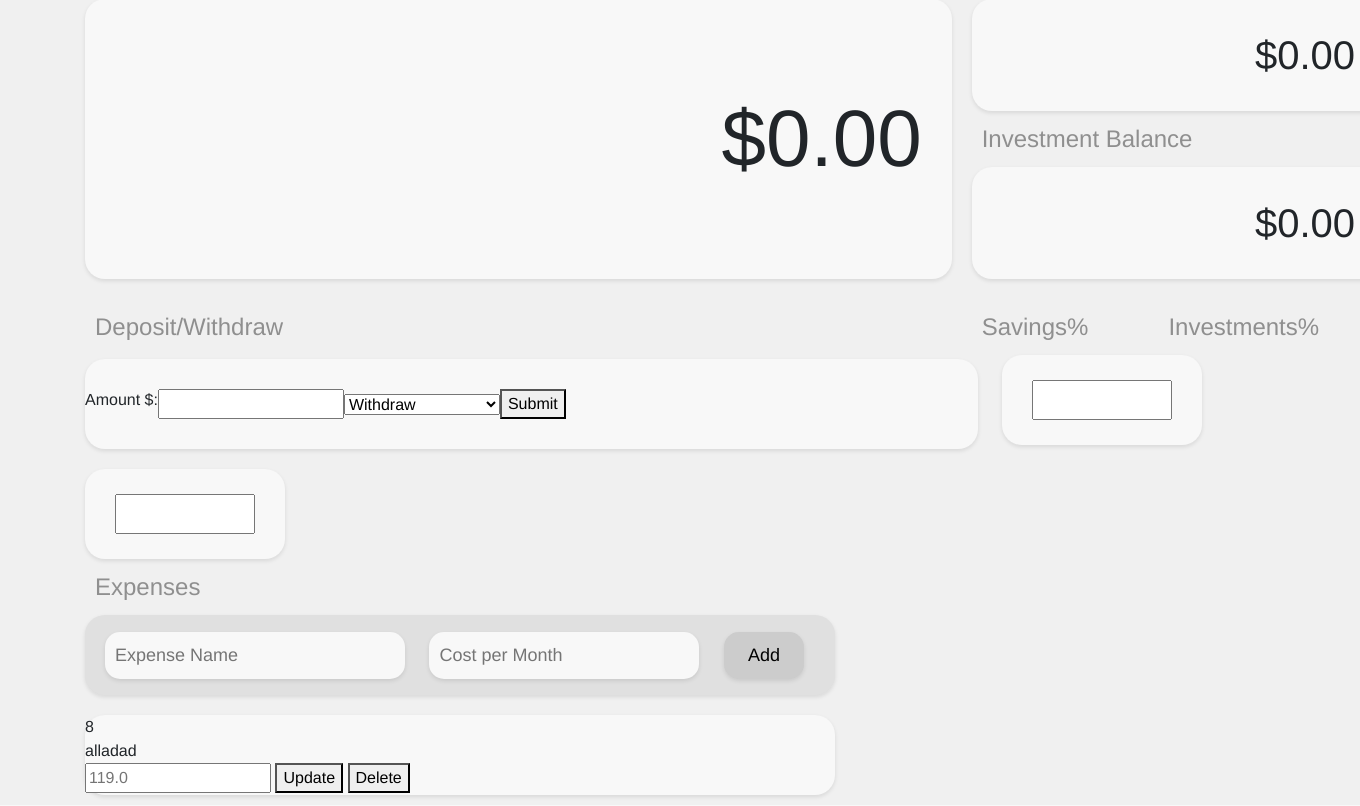
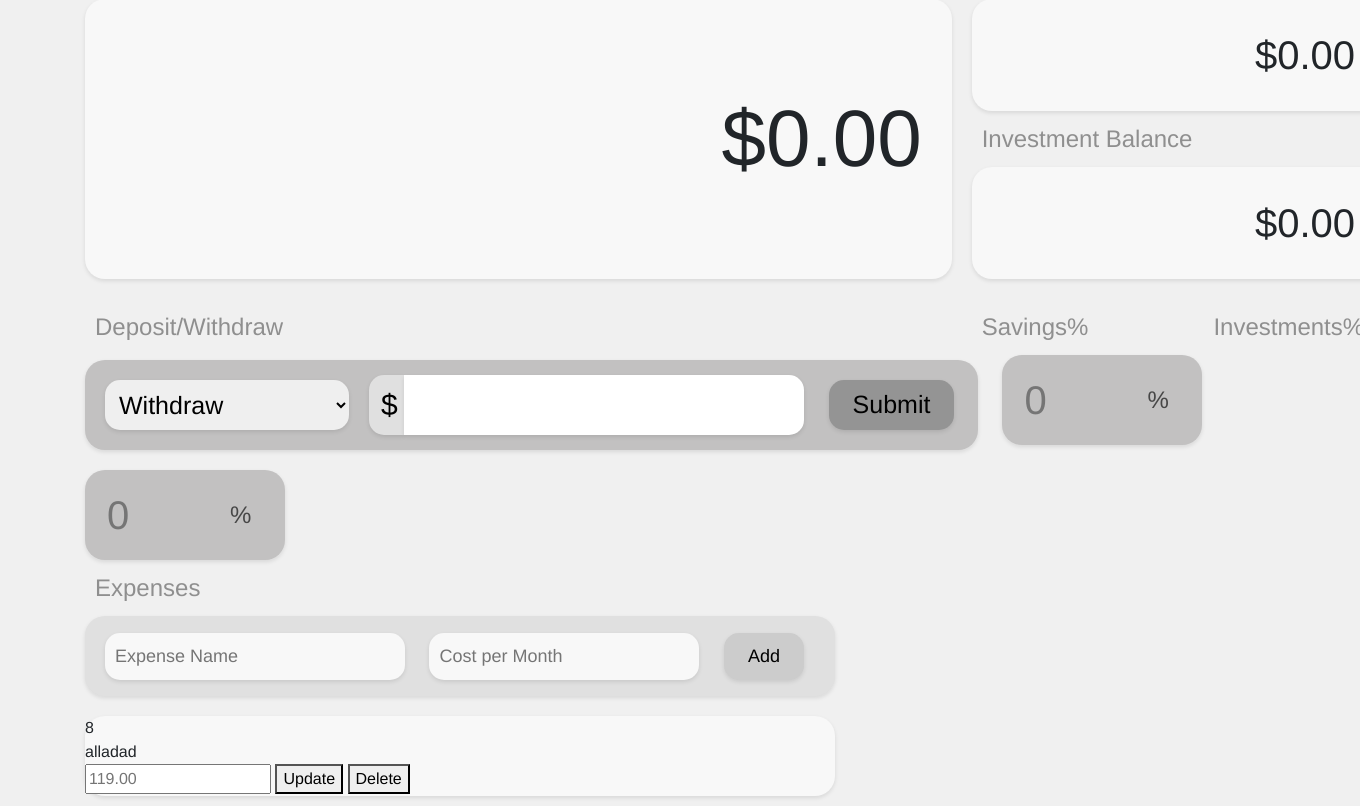
Before and after one commit to Allenreinoso28/budget-expense-tracker-python, a Flask app: page / in a window 1360 px wide; the page is wider, and only the part inside the window is pictured. Shown: the part 137-943 px from the top of that part. Run offline with Flask 3, Linux system fonts and the light colour scheme; data comes from the database, SQL or seed files in the repository; both versions use the stored data as it was after the commit; some libraries are stand-ins or nearby versions.

Commit message:
finishing css for input section

```diff
--- a/app.py
+++ b/app.py
@@ -12,9 +12,9 @@ def index():
     connection.close()
     return render_template('index.html', streams = streams, expenses = expenses)
 
-# @app.route('/transaction', methods=['POST'])
-# def edit_balance():
-#     hi
+@app.route('/transaction', methods=['POST'])
+def edit_balance():
+    hi
 
 @app.route('/add', methods=['POST'])
 def add_expense():
--- a/static/css/custom.css
+++ b/static/css/custom.css
@@ -63,25 +63,98 @@ body {
     display: inline-flex;
     margin: 10px;
     margin-right: 10px; /* Adjust margin as needed */
-    background-color: #f8f8f8;
+    background-color: #c2c1c1;
     border-radius: 20px;
     box-shadow: 0 2px 4px rgba(0, 0, 0, 0.1);
     justify-content: flex-start; /* Aligns items at the start */
     align-items: center; /* Aligns items vertically centered */
+    border-width: 0px;
+    border-color: #8f8f8f;
+    font-size: x-large;
+    outline: #8f8f8f;
+    color: #474747;
 
 }
 .inline-div.deposit{
     width: 893px;
     height: 90px;
+    align-content: center;
 }
+
+.deposit-input{
+    height: 60px;
+    border-color: #e0e0e0;
+    border: 0px;
+    box-shadow: 0 2px 4px rgba(0, 0, 0, 0.1);
+    border-top-right-radius: 15px;
+    border-bottom-right-radius: 15px;
+    padding-left: 10px;
+    font-size: 40px;
+    width: 400px;
+}
+
+.deposit-options{
+    margin-left: 20px;
+    height: 50px;
+    border-color: #e0e0e0;
+    border: 0px;
+    box-shadow: 0 2px 4px rgba(0, 0, 0, 0.1);
+    border-radius: 15px;
+    padding-left: 10px;
+    padding-right: 5px;
+    font-size: 25px;
+    color: #000000;
+}
+
+.deposit-input-span{
+    color: #000000;
+    padding-top: 7px;
+    padding-left: 12px;
+    width: 35px;
+    margin-left: 20px;
+    background-color: #e0e0e0;
+    height: 60px;
+    font-size: 30px;
+    box-shadow: 0 2px 4px rgba(0, 0, 0, 0.1);
+    border-top-left-radius: 15px;
+    border-bottom-left-radius: 15px;
+
+}
+
+.deposit-submit{
+    margin-left: 25px;
+    height: 50px;
+    border-color: #5c5c5c;
+    border: 0px;
+    box-shadow: 0 2px 4px rgba(0, 0, 0, 0.1);
+    border-radius: 15px;
+    padding-left: 10px;
+    padding-right: 10px;
+    font-size: 25px;
+    color: #000000;
+    background-color: #949494;
+    width: 125px;
+}
+
+.deposit-submit:hover{
+    background-color: #a7a5a5;
+}
+
+
 .inline-div.percent{
     height: 90px;
-    width: 200px
+    width: 200px;
 }
 .percent-input{
-    width: 140px;
+    font-size: 40px;
+    width: 120px;
     height: 40px;
-    margin-left: 30px;
+    margin-left: 20px;
+    margin-right: 5px;
+    color: #474747;
+    border: 0px;
+    border-color: #f8f8f8;
+    background-color: #c2c1c1;
 }
 
 
@@ -133,7 +206,7 @@ body {
     display: flex;
 }
 .sub-heading-percent-title{
-    padding-left: 80px;
+    padding-left: 125px;
 }
 
 .add-expense-name, .add-expense-value, .add-expense-submit-btn, .wrapper{
--- a/templates/index.html
+++ b/templates/index.html
@@ -38,22 +38,26 @@
         </div>
 
         <div class="input-container">
-            <form action="/submit" method="post" autocomplete="off">
+            <form action="/transaction" method="post" autocomplete="off">
                 <div class="inline-div deposit">
-                    <label for="name">Amount $:</label>
-                    <input type="text" class="deposit-input" name="deposit" min="0">
-                    <select id="cars" name="cars">
+                    <select class="deposit-options" name="transaction-type">
                         <option value="withdraw">Withdraw</option>
                         <option value="paycheck">Deposit Paycheck</option>
                         <option value="deposit">Deposit to Savings</option>
-                      </select>
-                    <button type="submit">Submit</button>
+                    </select>
+
+                    <span class="deposit-input-span">$</span>
+                    <input type="number" class="deposit-input" name="deposit" min="0" required>
+
+                    <button class="deposit-submit" type="submit">Submit</button>
                 </div>
                 <div class="inline-div percent">
-                    <input type="number" class="percent-input" name="email" min="0" max="100">
+                    <input type="number" class="percent-input" name="savingsPercent" min="0" max="100" placeholder="{{ '%.0f' % streams[1][2] }}">
+                    <span>%</span>
                 </div>
                 <div class="inline-div percent">
-                    <input type="number" class="percent-input" name="phone" min="0" max="100">
+                    <input type="number" class="percent-input" name="investmentPercent" min="0" max="100" placeholder="{{ '%.0f' % streams[2][2] }}">
+                    <span>%</span>
                 </div>
             </form>
         </div>
@@ -77,7 +81,7 @@
                         <div>{{expense[0]}}</div>
                         <input type="hidden" name="expense_id" value="{{expense[0]}}">
                         <div name="name">{{expense[2]}}</div>
-                        <input type="number" name="value" placeholder="{{expense[3]}}">
+                        <input type="number" name="value" placeholder="{{ '%.2f' % expense[3] }}">
 
                         <button type="button" onclick="setActionAndSubmit(this.form, 'update')">Update</button>
                         <button type="button" onclick="setActionAndSubmit(this.form, 'delete')">Delete</button>
@@ -99,8 +103,6 @@
     <script src="https://stackpath.bootstrapcdn.com/bootstrap/4.5.2/js/bootstrap.min.js"></script>
 </body>
 </html>
-
-
 
 
 
```
Also changed, not shown: budget.db.
